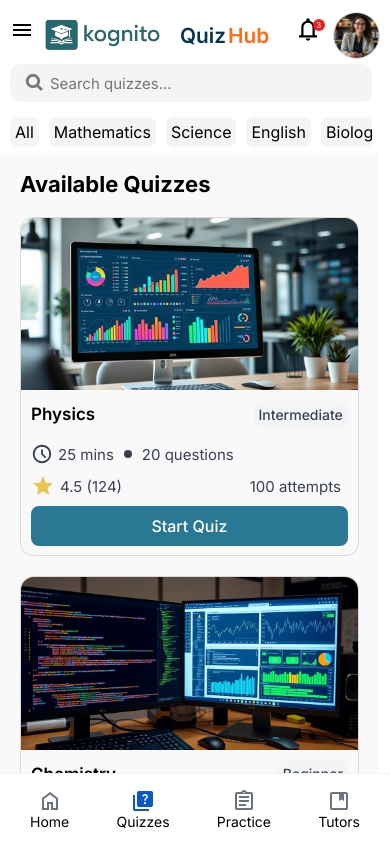
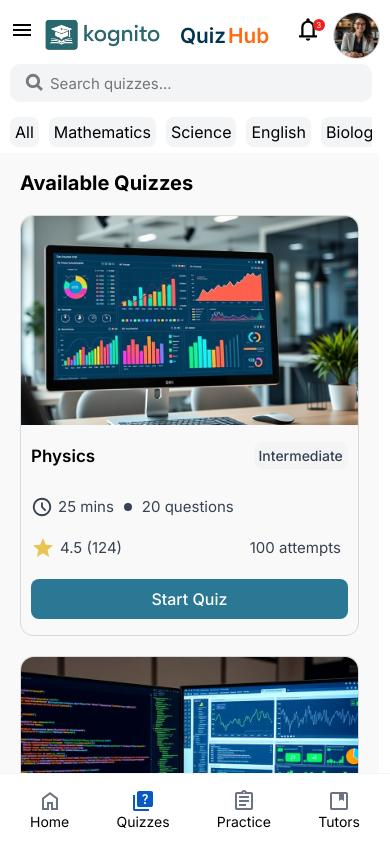
Before and after one commit to John-hackx/Kognito, a React (Vite) app: page /quizhub/quizzes in a window 390 px wide. Shown: the top 842 px of the page. Built offline with nearby package versions, Linux system fonts and the light colour scheme; a web font is replaced by a local one.

Commit message:
fixed height issues in quizzes main...

```diff
--- a/src/Quiz_Section/components/QuizzesMain.module.css
+++ b/src/Quiz_Section/components/QuizzesMain.module.css
@@ -176,7 +176,7 @@
     position: absolute;
     top: 6vh;
     width: 71.5vw;
-    height: 270vh;
+    height: 340vh;
   }
   .subMain {
     gap: 0;
@@ -191,16 +191,24 @@
     border: 0px;
     flex: 1;
     background: none;
+    /* border: 1px solid red; */
+    height: 95%;
+  }
+  .subMainRight h4 {
+    font-size: 20px;
   }
   .selectedFiltersContainer {
     display: none;
   }
   .availableQuizContainer {
-    grid-template-columns: 1fr;
+    display: flex;
+    flex-direction: column;
+    /* border: 1px solid blue; */
     gap: 20px;
+    height: 95%;
   }
   .availableCard {
-    height: 40vh;
+    height: 50vh;
     display: flex;
     flex-direction: column;
     border: 0.8px solid #d9d9d9;
@@ -362,6 +370,9 @@
 
 @media (max-width: 360px) {
   .quizzesMain {
-    height: 285vh;
+    height: 335vh;
+  }
+  .availableQuizContainer {
+    height: 100%;
   }
 }
```
